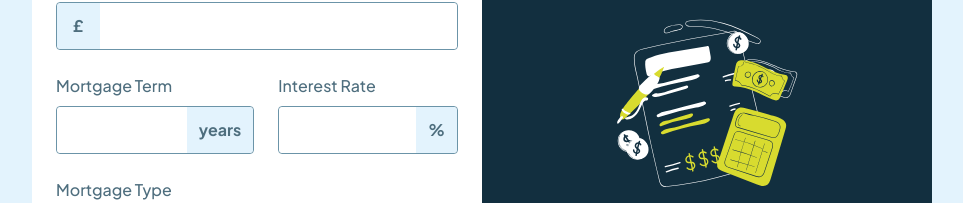
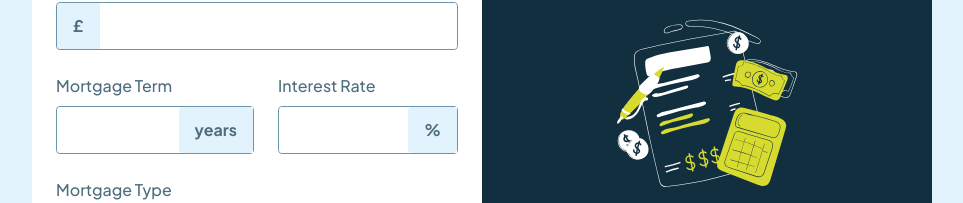
Before and after one commit to jialatteo/frontend-mentor-react-tailwind, a React (Create React App) app: page / in a window 1280 px wide. Shown: the part 252-455 px from the top of the page, without its empty margins (158-1121 px from the left). Built offline with nearby package versions, Linux system fonts and the light colour scheme.

Commit message:
Add error styling

```diff
--- a/src/challenges/mortgage-repayment-calculator/MortgageRepaymentCalculator.js
+++ b/src/challenges/mortgage-repayment-calculator/MortgageRepaymentCalculator.js
@@ -70,7 +70,6 @@ export default function MortgageRepaymentCalculator() {
       setMonthlyRepayment(monthlyRepayment.toFixed(2));
       setTotalRepayment((monthlyRepayment * numberOfMonths).toFixed(2));
     }
-    console.log(data);
   };
 
   const formatToMoneyString = (number) => {
@@ -106,12 +105,16 @@ export default function MortgageRepaymentCalculator() {
             <p className="text-mortgage-repayment-calculator-slate-700 mb-2 font-medium">
               Mortgage Amount
             </p>
-            <div className="border-mortgage-repayment-calculator-slate-500 hover:border-mortgage-repayment-calculator-slate-900 group-focus-within:border-mortgage-repayment-calculator-lime flex h-12 w-full rounded border">
-              <div className="group-focus-within:bg-mortgage-repayment-calculator-lime bg-mortgage-repayment-calculator-slate-100 text-mortgage-repayment-calculator-slate-700 flex items-center justify-center rounded-l p-3 px-4 font-bold">
+            <div
+              className={`${errors?.mortgageAmount ? "border-mortgage-repayment-calculator-red" : "border-mortgage-repayment-calculator-slate-500 group-focus-within:border-mortgage-repayment-calculator-lime hover:border-mortgage-repayment-calculator-slate-900"} flex h-12 w-full rounded border`}
+            >
+              <div
+                className={`${errors?.mortgageAmount ? "bg-mortgage-repayment-calculator-red text-white" : "group-focus-within:bg-mortgage-repayment-calculator-lime bg-mortgage-repayment-calculator-slate-100 text-mortgage-repayment-calculator-slate-700"} flex items-center justify-center rounded-l p-3 px-4 font-bold`}
+              >
                 £
               </div>
               <input
-                className="w-full rounded-r pl-2 font-bold focus:outline-none"
+                className="text-mortgage-repayment-calculator-slate-700 w-full rounded-r pl-2 font-bold focus:outline-none"
                 type="text"
                 {...register("mortgageAmount")}
               />
@@ -127,13 +130,17 @@ export default function MortgageRepaymentCalculator() {
               <p className="text-mortgage-repayment-calculator-slate-700 mb-2 font-medium">
                 Mortgage Term
               </p>
-              <div className="border-mortgage-repayment-calculator-slate-500 hover:border-mortgage-repayment-calculator-slate-900 group-focus-within:border-mortgage-repayment-calculator-lime flex h-12 w-full rounded border">
+              <div
+                className={`${errors?.mortgageTerm ? "border-mortgage-repayment-calculator-red" : "border-mortgage-repayment-calculator-slate-500 hover:border-mortgage-repayment-calculator-slate-900 group-focus-within:border-mortgage-repayment-calculator-lime"} flex h-12 w-full rounded border`}
+              >
                 <input
                   className="w-full rounded-l pl-2 font-bold focus:outline-none"
                   type="text"
                   {...register("mortgageTerm")}
                 />
-                <div className="bg-mortgage-repayment-calculator-slate-100 group-focus-within:bg-mortgage-repayment-calculator-lime text-mortgage-repayment-calculator-slate-700 flex items-center justify-center rounded-r p-3 font-bold">
+                <div
+                  className={`${errors?.mortgageTerm ? "bg-mortgage-repayment-calculator-red text-white" : "group-focus-within:bg-mortgage-repayment-calculator-lime bg-mortgage-repayment-calculator-slate-100 text-mortgage-repayment-calculator-slate-700"} flex items-center justify-center rounded-l p-3 px-4 font-bold`}
+                >
                   years
                 </div>
               </div>
@@ -147,13 +154,17 @@ export default function MortgageRepaymentCalculator() {
               <p className="text-mortgage-repayment-calculator-slate-700 mb-2 font-medium">
                 Interest Rate
               </p>
-              <div className="border-mortgage-repayment-calculator-slate-500 hover:border-mortgage-repayment-calculator-slate-900 group-focus-within:border-mortgage-repayment-calculator-lime flex h-12 w-full rounded border">
+              <div
+                className={`${errors?.interestRate ? "border-mortgage-repayment-calculator-red" : "border-mortgage-repayment-calculator-slate-500 group-focus-within:border-mortgage-repayment-calculator-lime hover:border-mortgage-repayment-calculator-slate-900"} flex h-12 w-full rounded border`}
+              >
                 <input
                   className="w-full rounded-l pl-2 font-bold focus:outline-none"
                   type="text"
                   {...register("interestRate")}
                 />
-                <div className="bg-mortgage-repayment-calculator-slate-100 text-mortgage-repayment-calculator-slate-700 group-focus-within:bg-mortgage-repayment-calculator-lime flex items-center justify-center rounded-r p-3 font-bold">
+                <div
+                  className={`${errors?.interestRate ? "bg-mortgage-repayment-calculator-red text-white" : "group-focus-within:bg-mortgage-repayment-calculator-lime bg-mortgage-repayment-calculator-slate-100 text-mortgage-repayment-calculator-slate-700"} flex items-center justify-center rounded-l p-3 px-4 font-bold`}
+                >
                   %
                 </div>
               </div>
```
